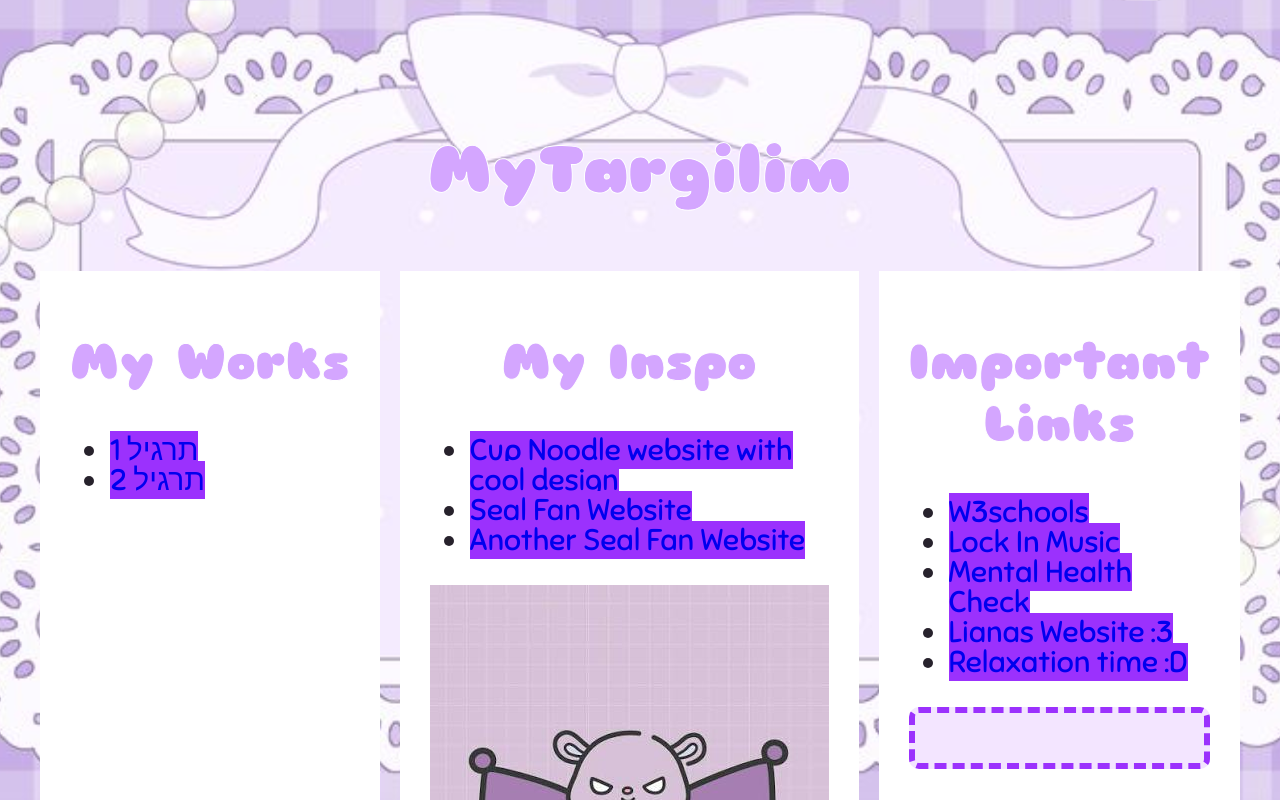
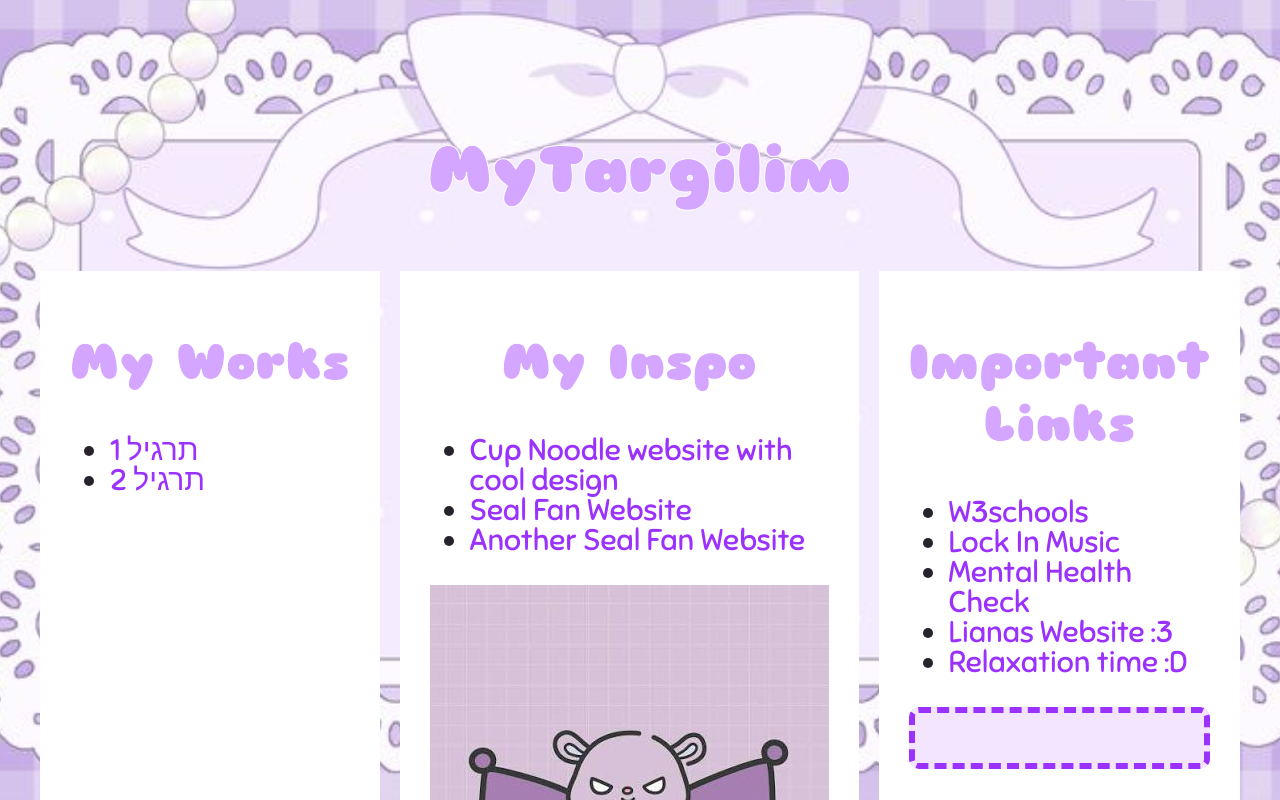
Before and after one commit to danielam-media/twist, a plain HTML site: page index.html in a window 1280 px wide. Shown: the top 800 px of the page. Drawn offline with Linux system fonts and the light colour scheme.

```diff
--- a/Style.css
+++ b/Style.css
@@ -92,7 +92,7 @@ section {
 }
 
 a {
-  background-color: #9b31fd;
+  color: #9b31fd;
   text-decoration: none;
   transition: color 0.2s ease;
 }
```
